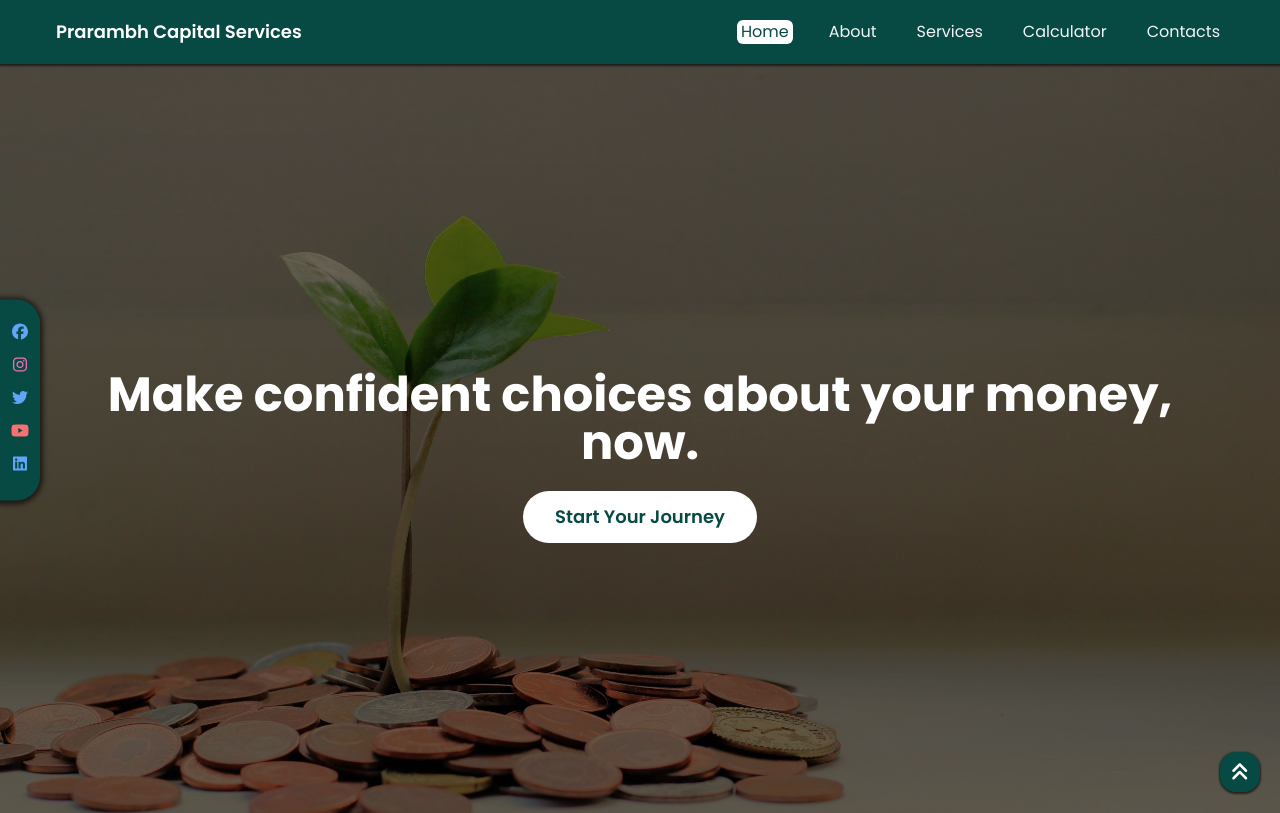
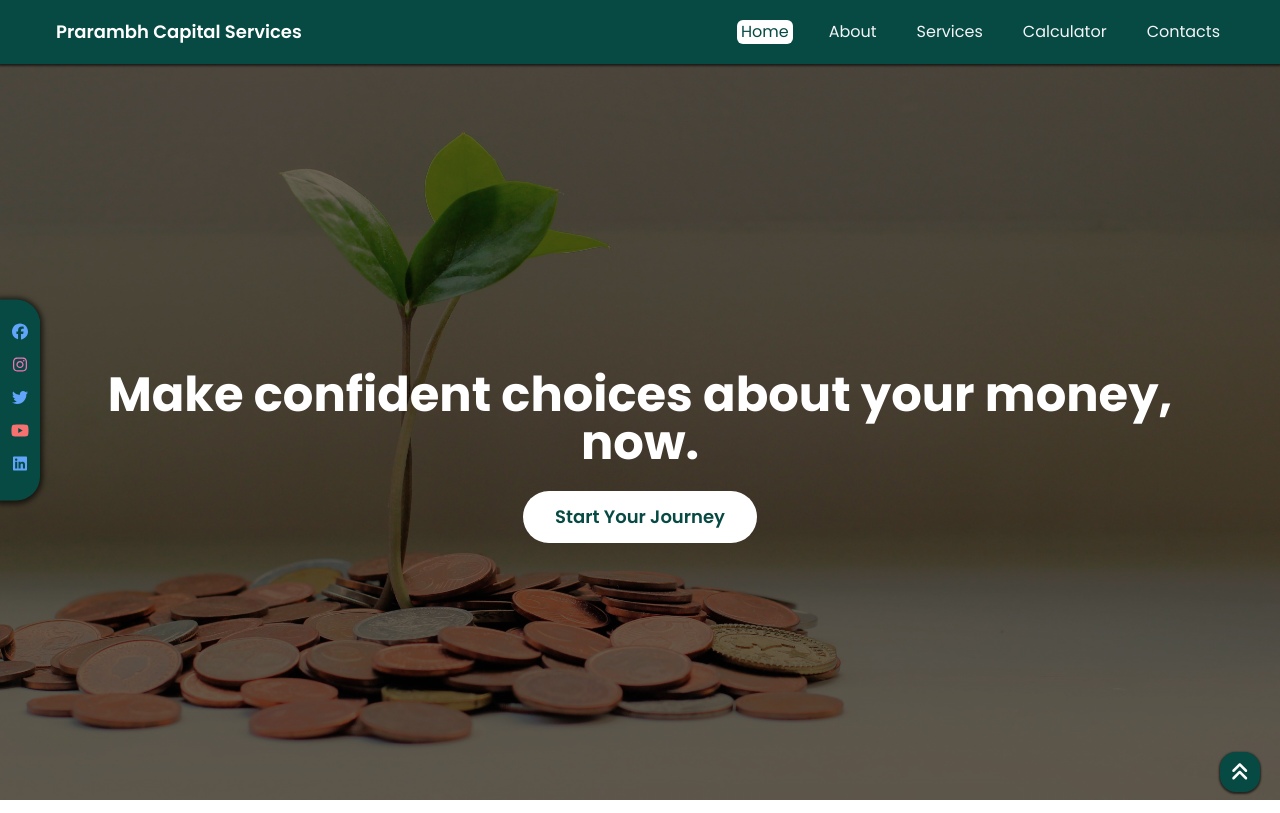
Before and after one commit to GaurangTandon/Prarambh-Capital-Services, a React (Vite) app in the folder frontend/: page / in a window 1280 px wide. Shown: the top 813 px of the page. Built offline with nearby package versions, Linux system fonts and the light colour scheme.

Commit message:
Fixed: Adjust body styling for improved layout and added smooth scrolling behavior

```diff
--- a/frontend/src/index.css
+++ b/frontend/src/index.css
@@ -3,17 +3,15 @@
 @tailwind components;
 @tailwind utilities;
 
-
-body{
+body > div {
   position: absolute;
-  top: 0.5px;
   left: 0;
   right: 0;
+  top: 0.5px;
   bottom: 0.5px;
-  overflow-x: hidden; /* or any other value */
-  overflow-y: auto; /* or any other value */
+  overflow-x: hidden;
+  overflow-y: auto;
+  scroll-behavior: smooth;
+  scrollbar-width: thin;
+  scrollbar-color: transparent;
 }
-
-body > div {
-  scroll-behavior:smooth;
-}
```
